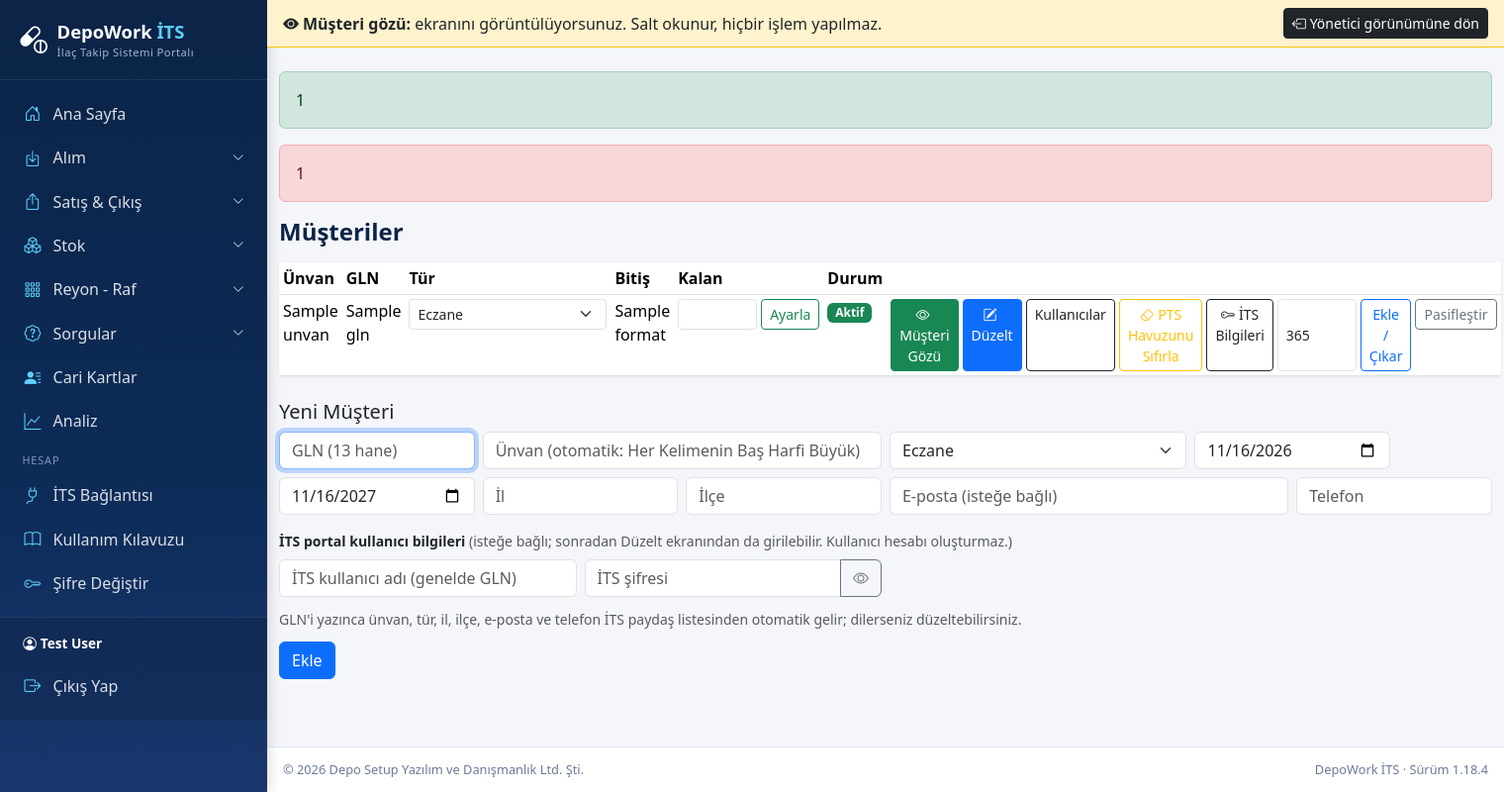
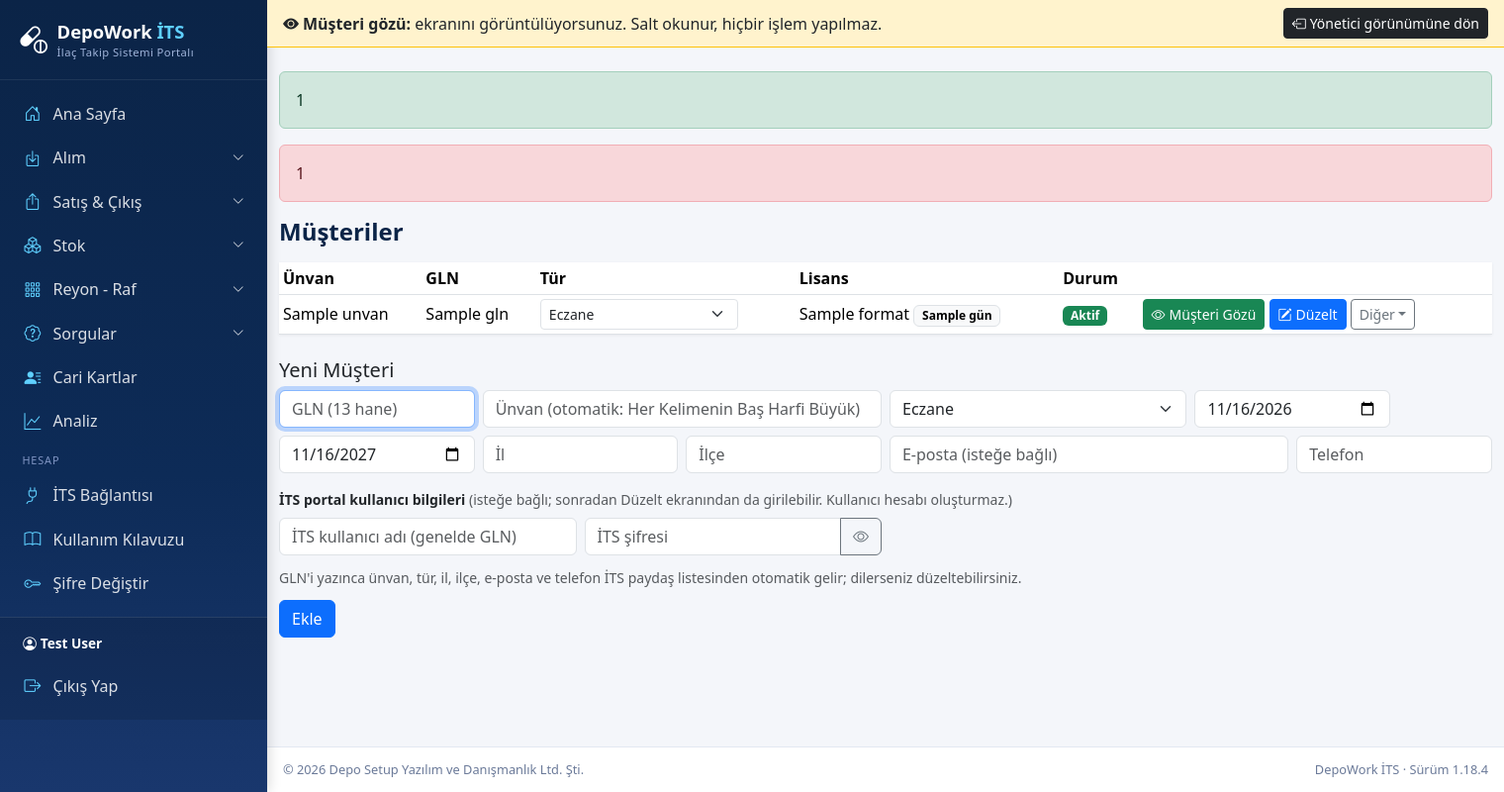
Before and after one commit to deposetup/DepoWorkits, a Laravel app: template resources/views/admin/tenants.blade.php in a window 1520 px wide. Shown: the whole page at 99% size. Run offline with Laravel 12, Linux system fonts and the light colour scheme; a user stored in the database is signed in; data comes from the database, SQL or seed files in the repository; tables that the repository leaves empty hold one stand-in row (values such as "Sample post"); the template is opened without the code that fills it: most values are stand-ins (such as "Sample title", 1, 10 or a date in 2020).

Commit message:
Kılavuza kurum türü yetki tablosu; Müşteriler ekranı sadeleştirildi
Kılavuzda tür bazlı işlem yetkileri tablosu (koddaki kurallardan üretilir).
Müşteriler listesinde tek Lisans sütunu (bitiş + kalan gün rozeti), ikincil işlemler 'Diğer' menüsünde.

Co-Authored-By: Claude Sonnet 5.5 <noreply@anthropic.com>

```diff
--- a/resources/views/admin/tenants.blade.php
+++ b/resources/views/admin/tenants.blade.php
@@ -2,27 +2,41 @@
 @section('baslik', 'Müşteriler')
 @section('icerik')
 <h4>Müşteriler</h4>
-<table class="table table-sm bg-white">
-  <thead><tr><th>Ünvan</th><th>GLN</th><th>Tür</th><th>Bitiş</th><th>Kalan</th><th>Durum</th><th></th></tr></thead>
+<table class="table table-sm bg-white align-middle">
+  <thead><tr><th>Ünvan</th><th>GLN</th><th>Tür</th><th>Lisans</th><th>Durum</th><th></th></tr></thead>
   <tbody>
   @foreach($tenants as $t)
+    @php $kalan = $t->kalanGun(); @endphp
     <tr>
-      <td>{{ $t->unvan }}</td><td>{{ $t->gln }}</td><td><form method="post" action="{{ route('admin.tenants.tur', $t) }}" class="d-flex gap-1">@csrf
+      <td>{{ $t->unvan }}</td><td>{{ $t->gln }}</td><td><form method="post" action="{{ route('admin.tenants.tur', $t) }}">@csrf
         <select name="tur" class="form-select form-select-sm" style="width:200px" onchange="this.form.submit()">
           @foreach(\App\Models\Tenant::TURLER as $k => $ad)<option value="{{ $k }}" @selected($t->tur === $k)>{{ $ad }}</option>@endforeach
         </select></form></td>
-      <td>{{ $t->lisans_bitis->format('d.m.Y') }}</td><td><form method="post" action="{{ route('admin.tenants.kalan', $t) }}" class="d-flex gap-1 align-items-center" onsubmit="return confirm('{{ addslashes($t->unvan) }} için kalan gün sayısı değiştirilecek. Emin misiniz?')">@csrf
-        <input type="number" name="kalan" value="{{ $t->kalanGun() }}" min="0" max="3650" class="form-control form-control-sm" style="width:80px" title="Kalan gün sayısı"><button class="btn btn-sm btn-outline-success" title="Kalan günü bu sayıya ayarla">Ayarla</button></form></td>
+      <td class="text-nowrap">{{ $t->lisans_bitis->format('d.m.Y') }} <span class="badge {{ $kalan > 30 ? 'text-bg-light border' : ($kalan > 0 ? 'text-bg-warning' : 'text-bg-danger') }}">{{ $kalan }} gün</span></td>
       <td>{!! $t->lisansAktifMi() ? '<span class="badge text-bg-success">Aktif</span>' : '<span class="badge text-bg-danger">Pasif/Süresi doldu</span>' !!}</td>
-      <td class="d-flex gap-1">
-        <form method="post" action="{{ route('admin.tenants.musteri-gozu', $t) }}">@csrf<button class="btn btn-sm btn-success" title="Bu müşteriyi, kendi ekranı gibi salt okunur görüntüle"><i class="bi bi-eye me-1"></i>Müşteri Gözü</button></form>
+      <td class="text-nowrap">
+        <form method="post" action="{{ route('admin.tenants.musteri-gozu', $t) }}" class="d-inline">@csrf<button class="btn btn-sm btn-success" title="Bu müşteriyi, kendi ekranı gibi salt okunur görüntüle"><i class="bi bi-eye me-1"></i>Müşteri Gözü</button></form>
         <a href="{{ route('admin.tenants.duzelt', $t) }}" class="btn btn-sm btn-primary"><i class="bi bi-pencil-square me-1"></i>Düzelt</a>
-        <a href="{{ route('admin.kullanici.index', $t) }}" class="btn btn-sm btn-outline-dark">Kullanıcılar</a>
-        <form method="post" action="{{ route('admin.tenants.pts-sifirla', $t) }}" onsubmit="return confirm('{{ addslashes($t->unvan) }} müşterisinin PTS Havuzu (Arada Kalanlar) sıfırlanacak. Bekleyen paketler havuzdan çıkarılır, ürünler stoğa alınmaz. Emin misiniz?')">@csrf<button class="btn btn-sm btn-outline-warning" title="Deneme PTS paketlerini ana sayfadaki PTS Havuzu özetinden çıkarır"><i class="bi bi-eraser me-1"></i>PTS Havuzunu Sıfırla</button></form>
-        <a href="{{ route('admin.tenants.its', $t) }}" class="btn btn-sm btn-outline-dark"><i class="bi bi-key me-1"></i>İTS Bilgileri</a>
-        <form method="post" action="{{ route('admin.tenants.uzat', $t) }}" class="d-flex gap-1">@csrf
-          <input type="number" name="gun" value="365" min="-3650" max="3650" class="form-control form-control-sm" style="width:80px" title="Eksi değer gün düşer"><button class="btn btn-sm btn-outline-primary" title="Girilen gün kadar ekler; eksi girerseniz düşer">Ekle / Çıkar</button></form>
-        <form method="post" action="{{ route('admin.tenants.aktif', $t) }}">@csrf<button class="btn btn-sm btn-outline-secondary">{{ $t->aktif ? 'Pasifleştir' : 'Aktifleştir' }}</button></form>
+        <div class="dropdown d-inline">
+          <button class="btn btn-sm btn-outline-secondary dropdown-toggle" data-bs-toggle="dropdown" aria-expanded="false">Diğer</button>
+          <ul class="dropdown-menu dropdown-menu-end shadow-sm" style="min-width:260px">
+            <li class="px-3 py-2">
+              <div class="small text-muted mb-1">Lisans: kalan gün sayısını belirle</div>
+              <form method="post" action="{{ route('admin.tenants.kalan', $t) }}" class="d-flex gap-1" onsubmit="return confirm('{{ addslashes($t->unvan) }} için kalan gün sayısı değiştirilecek. Emin misiniz?')">@csrf
+                <input type="number" name="kalan" value="{{ $kalan }}" min="0" max="3650" class="form-control form-control-sm" style="width:90px" title="Kalan gün sayısı"><button class="btn btn-sm btn-outline-success">Ayarla</button></form>
+              <div class="d-flex gap-1 mt-2">
+                @foreach([30 => '+30 gün', 365 => '+1 yıl'] as $g => $ad)
+                <form method="post" action="{{ route('admin.tenants.uzat', $t) }}">@csrf<input type="hidden" name="gun" value="{{ $g }}"><button class="btn btn-sm btn-outline-primary" title="Mevcut bitişe {{ $g }} gün ekler">{{ $ad }}</button></form>
+                @endforeach
+              </div>
+            </li>
+            <li><hr class="dropdown-divider"></li>
+            <li><a class="dropdown-item" href="{{ route('admin.kullanici.index', $t) }}"><i class="bi bi-people me-2"></i>Kullanıcılar</a></li>
+            <li><a class="dropdown-item" href="{{ route('admin.tenants.its', $t) }}"><i class="bi bi-key me-2"></i>İTS Bilgileri</a></li>
+            <li><form method="post" action="{{ route('admin.tenants.pts-sifirla', $t) }}" onsubmit="return confirm('{{ addslashes($t->unvan) }} müşterisinin PTS Havuzu (Arada Kalanlar) sıfırlanacak. Bekleyen paketler havuzdan çıkarılır, ürünler stoğa alınmaz. Emin misiniz?')">@csrf<button class="dropdown-item" title="Deneme PTS paketlerini ana sayfadaki PTS Havuzu özetinden çıkarır"><i class="bi bi-eraser me-2"></i>PTS Havuzunu Sıfırla</button></form></li>
+            <li><form method="post" action="{{ route('admin.tenants.aktif', $t) }}">@csrf<button class="dropdown-item"><i class="bi bi-power me-2"></i>{{ $t->aktif ? 'Pasifleştir' : 'Aktifleştir' }}</button></form></li>
+          </ul>
+        </div>
       </td>
     </tr>
   @endforeach
```
Also changed, not shown: resources/views/kilavuz.blade.php (+21 -2 lines), tests/Feature/IhracatTest.php (+5 -0 lines).
